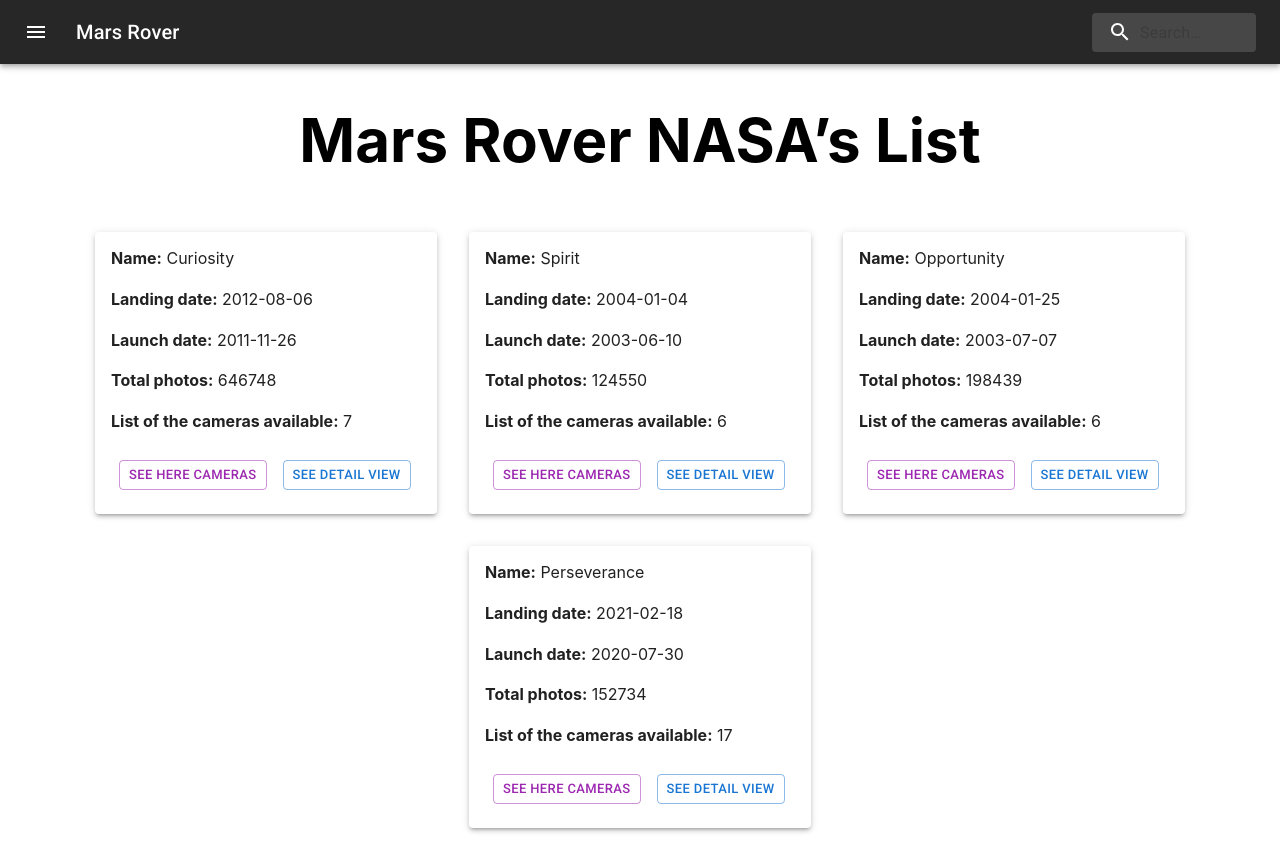
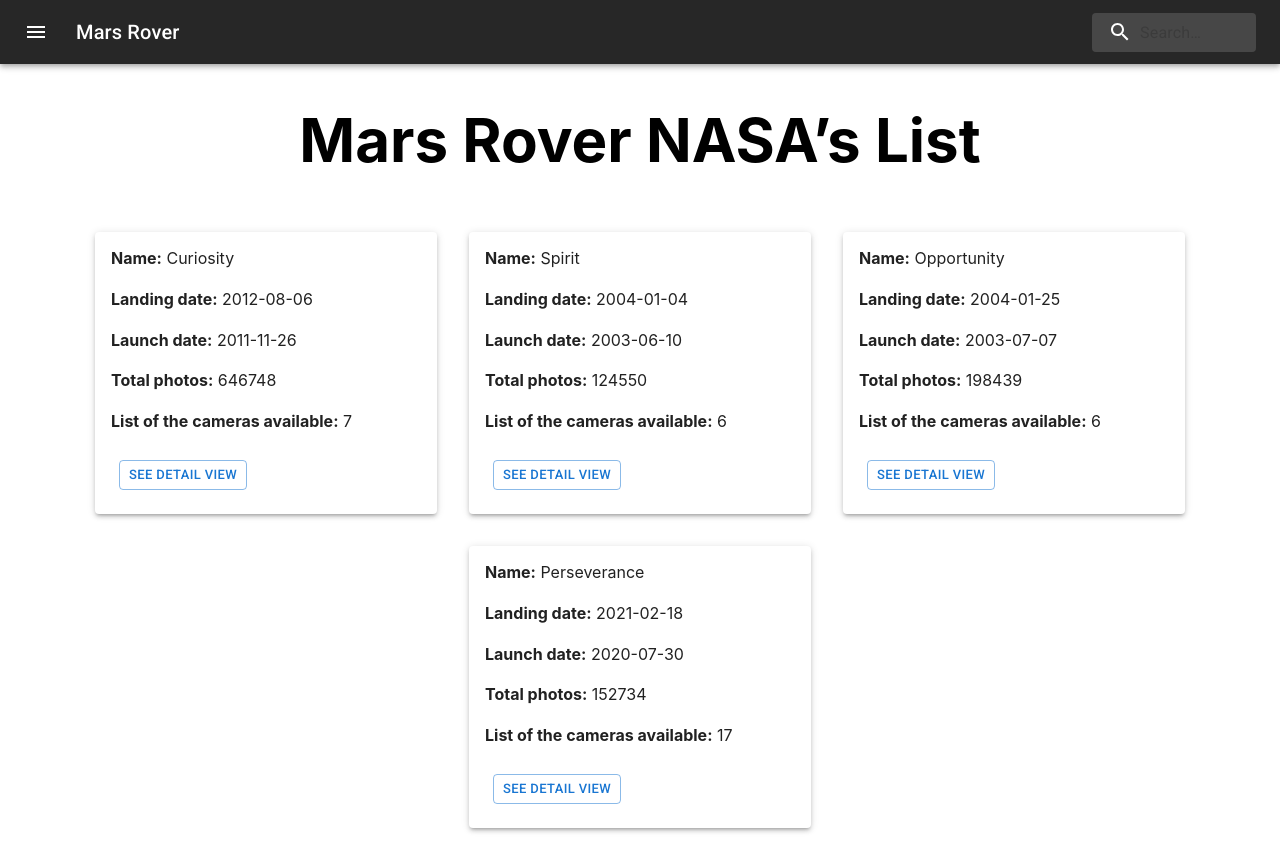
Before and after one commit to chrisdev0342/mars-rover-gallery, a React (Create React App) app: page / in a window 1280 px wide. Built offline with nearby package versions, Linux system fonts and the light colour scheme.

Commit message:
disable button to see cameras list

```diff
--- a/src/pages/Rovers/index.js
+++ b/src/pages/Rovers/index.js
@@ -74,7 +74,7 @@
                             </div>
                         ))} */}
                             <div>
-                                <Button variant="outlined" size="small" color='secondary' sx={{ m: 1 }}>See Here Cameras</Button>
+                                {/* <Button variant="outlined" size="small" color='secondary' sx={{ m: 1 }}>See Here Cameras</Button> */}
                                 <Button variant="outlined" size="small" sx={{ m: 1 }}>See Detail View</Button>
                             </div>
                         </div>
```
